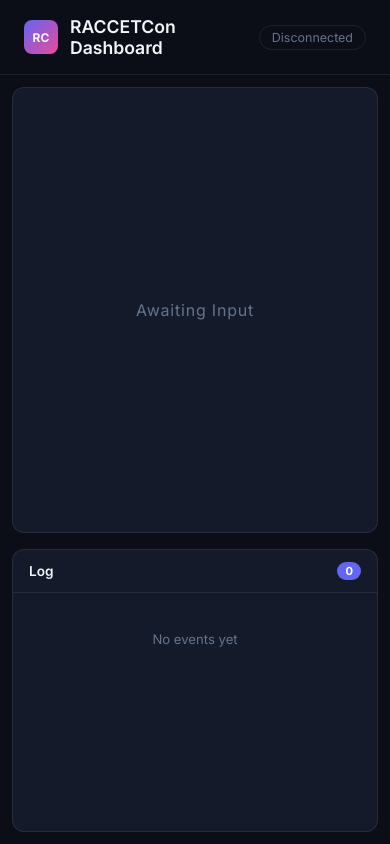
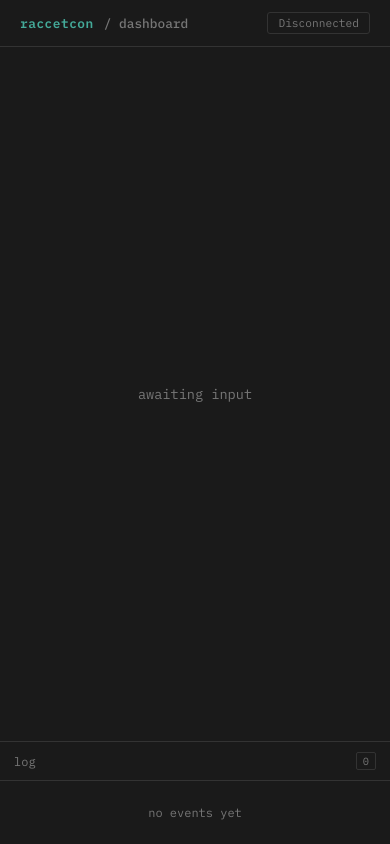
Before and after one commit to Shironium09/RACCETCon-Breaking-the-Barrier-Bridging-Hardware-and-Software, a plain HTML site: page index.html in a window 390 px wide. Drawn offline with Linux system fonts and the light colour scheme.

Commit message:
Added files

```diff
--- a/index.html
+++ b/index.html
@@ -10,24 +10,24 @@
 
   <div class="app">
     <header class="header">
-      <div class="logo">RC</div>
-      <h1>RACCETCon Dashboard</h1>
-      <div class="status" id="status">Idle</div>
+      <div class="logo">raccetcon</div>
+      <h1>/ dashboard</h1>
+      <div class="status" id="status">idle</div>
     </header>
 
     <div class="main-content">
       <div class="board" id="board">
-        <div class="board-placeholder" id="placeholder">Awaiting Input</div>
+        <div class="board-placeholder" id="placeholder">awaiting input</div>
         <img class="board-image" id="boardImage" />
       </div>
 
       <div class="log-panel">
         <div class="log-header">
-          <span>Log</span>
+          <span>log</span>
           <span class="log-count" id="logCount">0</span>
         </div>
         <div class="log-list" id="logList">
-          <div class="log-empty" id="logEmpty">No events yet</div>
+          <div class="log-empty" id="logEmpty">no events yet</div>
         </div>
       </div>
     </div>
--- a/style.css
+++ b/style.css
@@ -1,4 +1,4 @@
-@import url('https://fonts.googleapis.com/css2?family=Inter:wght@400;500;600;700&display=swap');
+@import url('https://fonts.googleapis.com/css2?family=IBM+Plex+Mono:wght@400;500;600&family=DM+Sans:wght@400;500;600&display=swap');
 
 *, *::before, *::after {
   margin: 0;
@@ -7,85 +7,85 @@
 }
 
 :root {
-  --bg: #0b0e17;
-  --surface: #151a2b;
-  --border: rgba(255, 255, 255, 0.08);
-  --text: #f1f5f9;
-  --text-dim: #64748b;
-  --accent: #6366f1;
-  --radius: 12px;
+  --bg: #1a1a1a;
+  --surface: #222;
+  --border: #333;
+  --text: #ccc;
+  --text-dim: #777;
+  --accent: #e8e8e8;
+  --green: #4a9;
+  --radius: 6px;
+  --mono: 'IBM Plex Mono', monospace;
+  --sans: 'DM Sans', sans-serif;
 }
 
 body {
-  font-family: 'Inter', sans-serif;
+  font-family: var(--sans);
   background: var(--bg);
   color: var(--text);
-  min-height: 100vh;
+  height: 100vh;
 }
 
 .app {
-  display: grid;
-  grid-template-rows: auto 1fr;
-  height: 100vh;
+  display: flex;
+  flex-direction: column;
+  height: 100%;
 }
 
 .header {
   display: flex;
   align-items: center;
-  gap: 12px;
-  padding: 16px 24px;
+  gap: 10px;
+  padding: 12px 20px;
   border-bottom: 1px solid var(--border);
+  font-family: var(--mono);
 }
 
 .logo {
-  width: 34px;
-  height: 34px;
-  border-radius: 8px;
-  background: linear-gradient(135deg, #6366f1, #ec4899);
-  display: flex;
-  align-items: center;
-  justify-content: center;
-  font-size: 0.75rem;
-  font-weight: 700;
+  font-weight: 600;
+  font-size: 0.8rem;
+  color: var(--green);
+  letter-spacing: 0.04em;
 }
 
 .header h1 {
-  font-size: 1.1rem;
-  font-weight: 600;
+  font-family: var(--mono);
+  font-size: 0.8rem;
+  font-weight: 500;
+  color: var(--text-dim);
   flex: 1;
 }
 
 .status {
-  font-size: 0.78rem;
+  font-family: var(--mono);
+  font-size: 0.7rem;
   color: var(--text-dim);
-  padding: 4px 12px;
   border: 1px solid var(--border);
-  border-radius: 100px;
+  padding: 3px 10px;
+  border-radius: 3px;
 }
 
 .main-content {
-  display: grid;
-  grid-template-columns: 1fr 280px;
-  gap: 16px;
-  padding: 16px 24px;
+  display: flex;
+  flex: 1;
   min-height: 0;
 }
 
 .board {
-  background: var(--surface);
-  border: 1px solid var(--border);
-  border-radius: var(--radius);
+  flex: 1;
   display: flex;
   align-items: center;
   justify-content: center;
+  border-right: 1px solid var(--border);
   position: relative;
   overflow: hidden;
 }
 
 .board-placeholder {
-  font-size: 1rem;
+  font-family: var(--mono);
+  font-size: 0.85rem;
   color: var(--text-dim);
-  letter-spacing: 0.05em;
+  text-transform: lowercase;
 }
 
 .board-image {
@@ -95,86 +95,85 @@ body {
   height: 100%;
   object-fit: contain;
   display: none;
+  padding: 24px;
 }
 
 .log-panel {
+  width: 260px;
   display: flex;
   flex-direction: column;
-  background: var(--surface);
-  border: 1px solid var(--border);
-  border-radius: var(--radius);
   min-height: 0;
-  overflow: hidden;
+  flex-shrink: 0;
 }
 
 .log-header {
   display: flex;
   align-items: center;
   justify-content: space-between;
-  padding: 12px 16px;
+  padding: 10px 14px;
   border-bottom: 1px solid var(--border);
-  font-size: 0.85rem;
-  font-weight: 600;
+  font-family: var(--mono);
+  font-size: 0.75rem;
+  color: var(--text-dim);
+  text-transform: lowercase;
 }
 
 .log-count {
-  background: var(--accent);
-  color: white;
-  font-size: 0.7rem;
-  font-weight: 700;
-  padding: 2px 8px;
-  border-radius: 100px;
+  font-family: var(--mono);
+  font-size: 0.65rem;
+  color: var(--text-dim);
+  border: 1px solid var(--border);
+  padding: 1px 6px;
+  border-radius: 2px;
 }
 
 .log-list {
   flex: 1;
   overflow-y: auto;
-  padding: 6px;
   min-height: 0;
 }
 
 .log-list::-webkit-scrollbar {
-  width: 4px;
+  width: 3px;
 }
 
 .log-list::-webkit-scrollbar-thumb {
-  background: rgba(255,255,255,0.1);
-  border-radius: 4px;
+  background: var(--border);
 }
 
 .log-empty {
-  padding: 32px 16px;
+  padding: 24px 14px;
   text-align: center;
   color: var(--text-dim);
-  font-size: 0.82rem;
+  font-family: var(--mono);
+  font-size: 0.75rem;
 }
 
 .log-item {
   display: flex;
-  align-items: center;
-  gap: 10px;
-  padding: 10px 12px;
-  border-radius: 8px;
-  font-size: 0.8rem;
-  animation: fadeIn 0.2s ease;
+  align-items: baseline;
+  gap: 8px;
+  padding: 6px 14px;
+  font-family: var(--mono);
+  font-size: 0.72rem;
+  border-bottom: 1px solid #2a2a2a;
 }
 
 .log-item:hover {
-  background: rgba(255,255,255,0.03);
+  background: #252525;
 }
 
 .log-item-tag {
-  font-size: 0.65rem;
-  font-weight: 700;
-  padding: 2px 6px;
-  border-radius: 4px;
+  font-size: 0.6rem;
+  font-weight: 600;
   text-transform: uppercase;
   flex-shrink: 0;
+  width: 26px;
 }
 
-.log-item-tag.img { background: rgba(99,102,241,0.2); color: #818cf8; }
-.log-item-tag.snd { background: rgba(34,197,94,0.2); color: #4ade80; }
-.log-item-tag.evt { background: rgba(245,158,11,0.2); color: #fbbf24; }
+.log-item-tag.img { color: #7a9ec2; }
+.log-item-tag.snd { color: #8cb88c; }
+.log-item-tag.evt { color: #c2a97a; }
 
 .log-item-text {
   flex: 1;
@@ -185,21 +184,22 @@ body {
 }
 
 .log-item-time {
-  color: var(--text-dim);
-  font-size: 0.7rem;
+  color: #555;
+  font-size: 0.62rem;
   flex-shrink: 0;
 }
 
-@keyframes fadeIn {
-  from { opacity: 0; transform: translateY(-4px); }
-  to   { opacity: 1; transform: translateY(0); }
+@media (max-width: 600px) {
+  .main-content {
+    flex-direction: column;
+  }
+  .board {
+    border-right: none;
+    border-bottom: 1px solid var(--border);
+    min-height: 250px;
+  }
+  .log-panel {
+    width: 100%;
+    max-height: 260px;
+  }
 }
-
-@media (max-width: 700px) {
-  .main-content {
-    grid-template-columns: 1fr;
-    padding: 12px;
-  }
-  .board { min-height: 300px; }
-  .log-panel { max-height: 300px; }
-}
```
